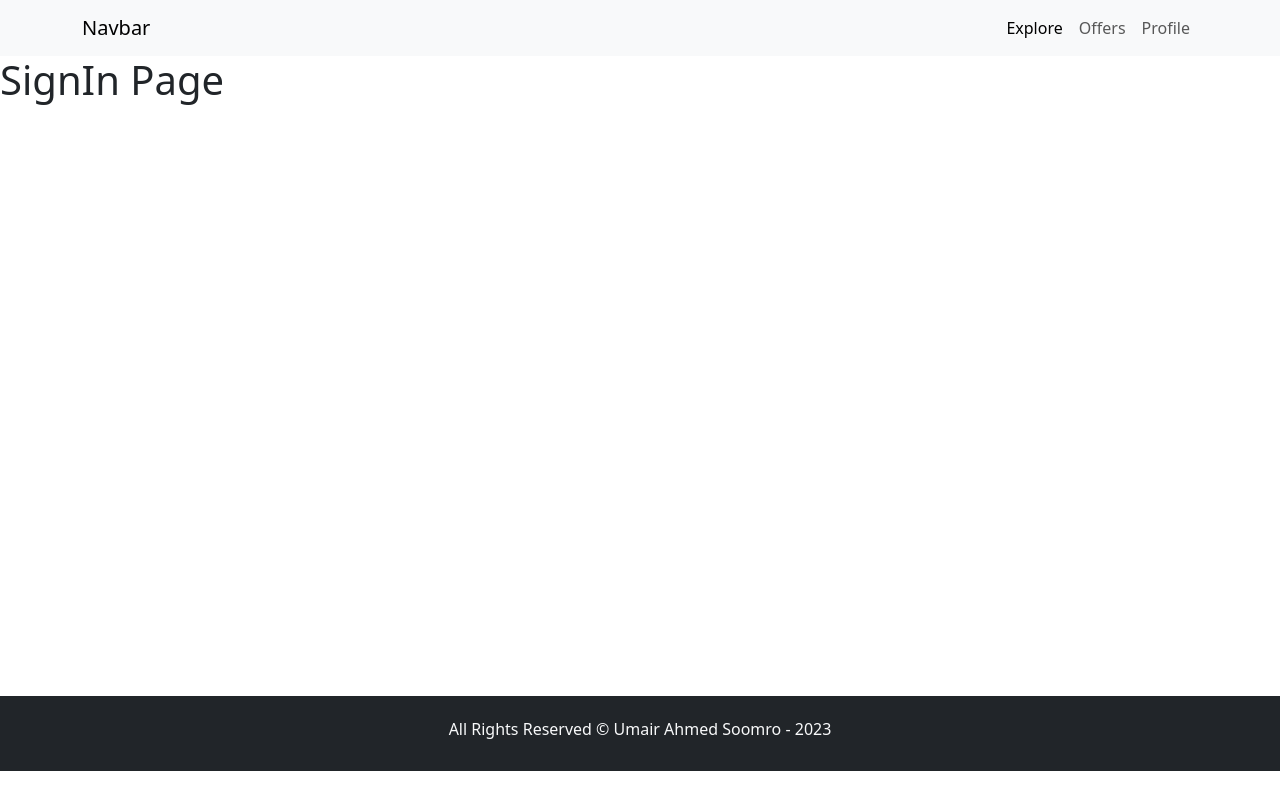
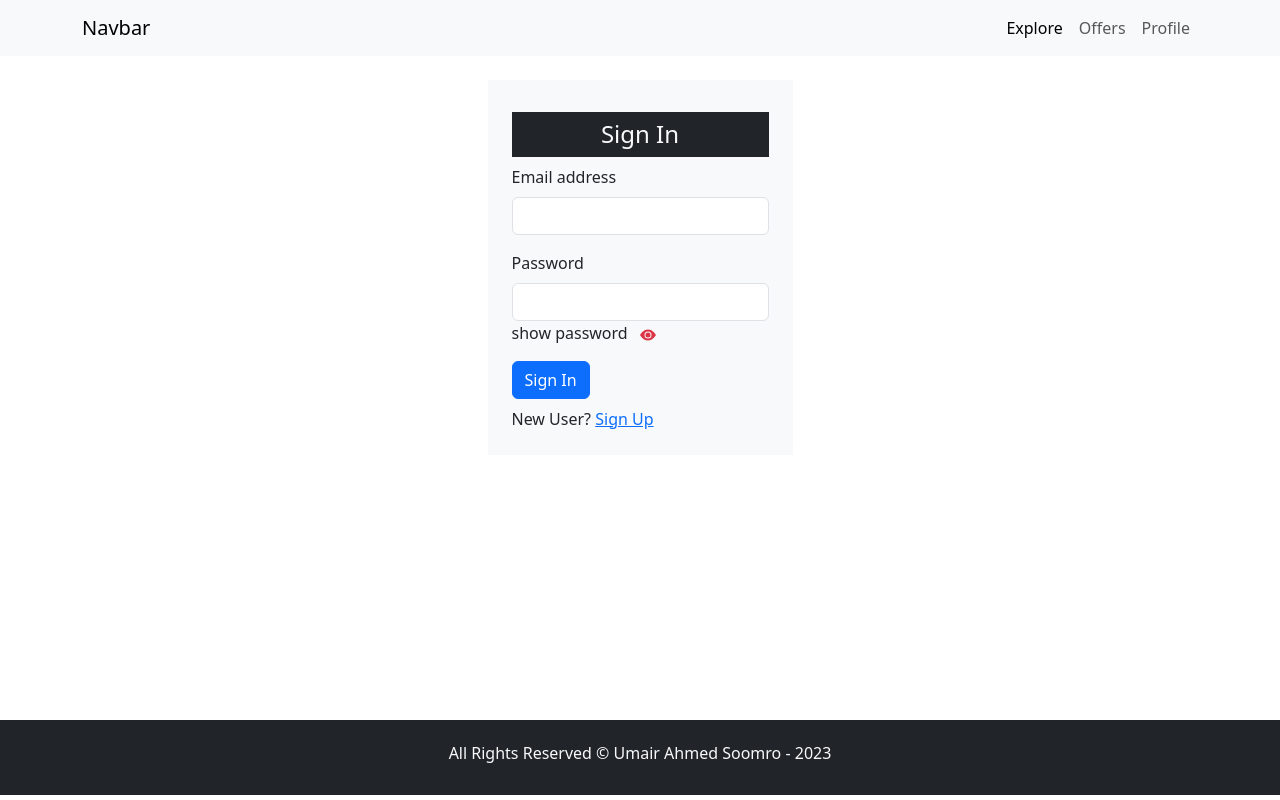
Before and after one commit to Umair513/House_Market-Place-App, a React (Create React App) app in the folder house-market-react-firebase/: page /profile in a window 1280 px wide. Built offline with nearby package versions, Linux system fonts and the light colour scheme.

Commit message:
Done With Designing of Sign In Page

```diff
--- a/house-market-react-firebase/src/pages/SignIn.js
+++ b/house-market-react-firebase/src/pages/SignIn.js
@@ -1,10 +1,48 @@
-import React from 'react'
+import React, { useState } from 'react'
+import { Link } from 'react-router-dom'
+import { useNavigate } from 'react-router-dom'
+import { BsFillEyeFill } from "react-icons/bs"
 import Layout from '../components/Layout/Layout'
 
 const SignIn = () => {
+    const [showPassword, setShowPassword] = useState(false)
+    const navigate = useNavigate()
+    const [formData, setFormData] = useState({
+        email: "",
+
+        password: ""
+    })
+    const { email, password } = formData
+    const onChange = (e) => {
+        setFormData((prevState) => ({
+            ...prevState,
+            [e.target.id]: e.target.value
+        }))
+    }
     return (
         <Layout>
-            <h1>SignIn Page</h1>
+            <div className='d-flex align-items-center justify-content-center w-100 mt-4'>
+                <form className='bg-light p-4'>
+                    <h4 className='bg-dark p-2 mt-2 text-light text-center'>Sign In</h4>
+
+                    <div className="mb-3">
+                        <label htmlFor="exampleInputEmail1" className="form-label">Email address</label>
+                        <input type="email" className="form-control" id="email" value={email} onChange={onChange} aria-describedby="emailHelp" />
+                    </div>
+                    <div className="mb-3">
+                        <label htmlFor="exampleInputPassword1" className="form-label">Password</label>
+                        <input type={showPassword ? "text" : "password"} value={password} onChange={onChange} className="form-control" id="password" />
+                        <span>show password <BsFillEyeFill className='text-danger ms-2' style={{ cursor: "pointer" }} onClick={() => setShowPassword(prevState => !prevState)}></BsFillEyeFill></span>
+                    </div>
+
+                    <button type="submit" className="btn btn-primary">Sign In</button>
+                    <div className='mt-2'>
+
+                        <span>New User?</span> <Link to="/signup">Sign Up</Link>
+                    </div>
+                </form>
+
+            </div>
         </Layout>
     )
 }
--- a/house-market-react-firebase/src/pages/SignUp.js
+++ b/house-market-react-firebase/src/pages/SignUp.js
@@ -13,8 +13,11 @@ const SignUp = () => {
         password: ""
     })
     const { name, email, password } = formData
-    const onChange = () => {
-
+    const onChange = (e) => {
+        setFormData((prevState) => ({
+            ...prevState,
+            [e.target.id]: e.target.value
+        }))
     }
     return (
         <Layout>
@@ -31,11 +34,11 @@ const SignUp = () => {
                     </div>
                     <div className="mb-3">
                         <label htmlFor="exampleInputPassword1" className="form-label">Password</label>
-                        <input type="password" value={password} onChange={onChange} className="form-control" id="password" />
-                        <span>show password <BsFillEyeFill className='text-danger' onChange={() => setShowPassword((prevState) => !prevState)}></BsFillEyeFill></span>
+                        <input type={showPassword ? "text" : "password"} value={password} onChange={onChange} className="form-control" id="password" />
+                        <span>show password <BsFillEyeFill className='text-danger ms-2' style={{ cursor: "pointer" }} onClick={() => setShowPassword(prevState => !prevState)}></BsFillEyeFill></span>
                     </div>
 
-                    <button type="submit" className="btn btn-primary">Sign Uo</button>
+                    <button type="submit" className="btn btn-primary">Sign Up</button>
                     <div>
                         <h6>Login with Google</h6>
                         <span>Already User</span> <Link to="/signin">Login</Link>
```
